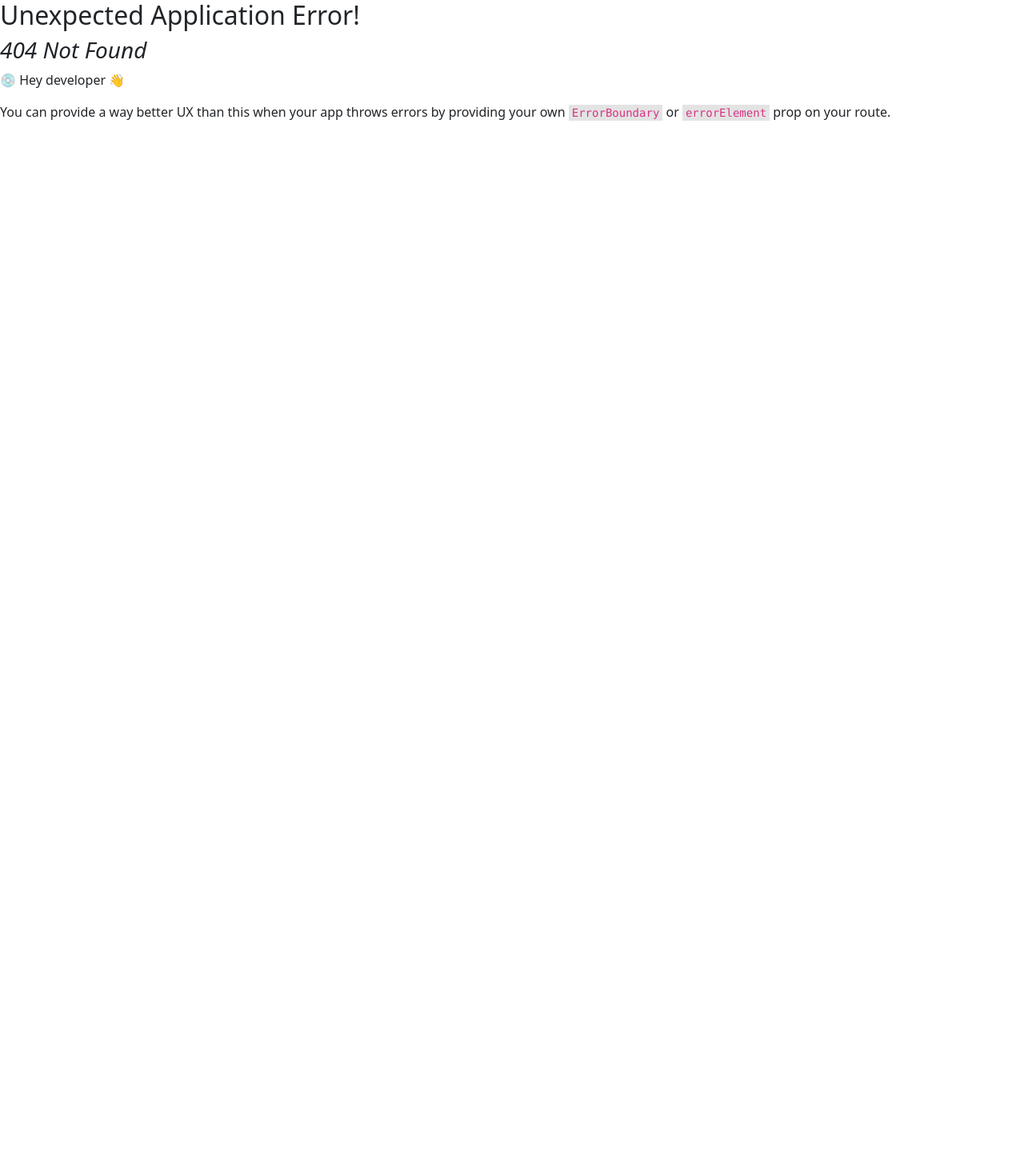
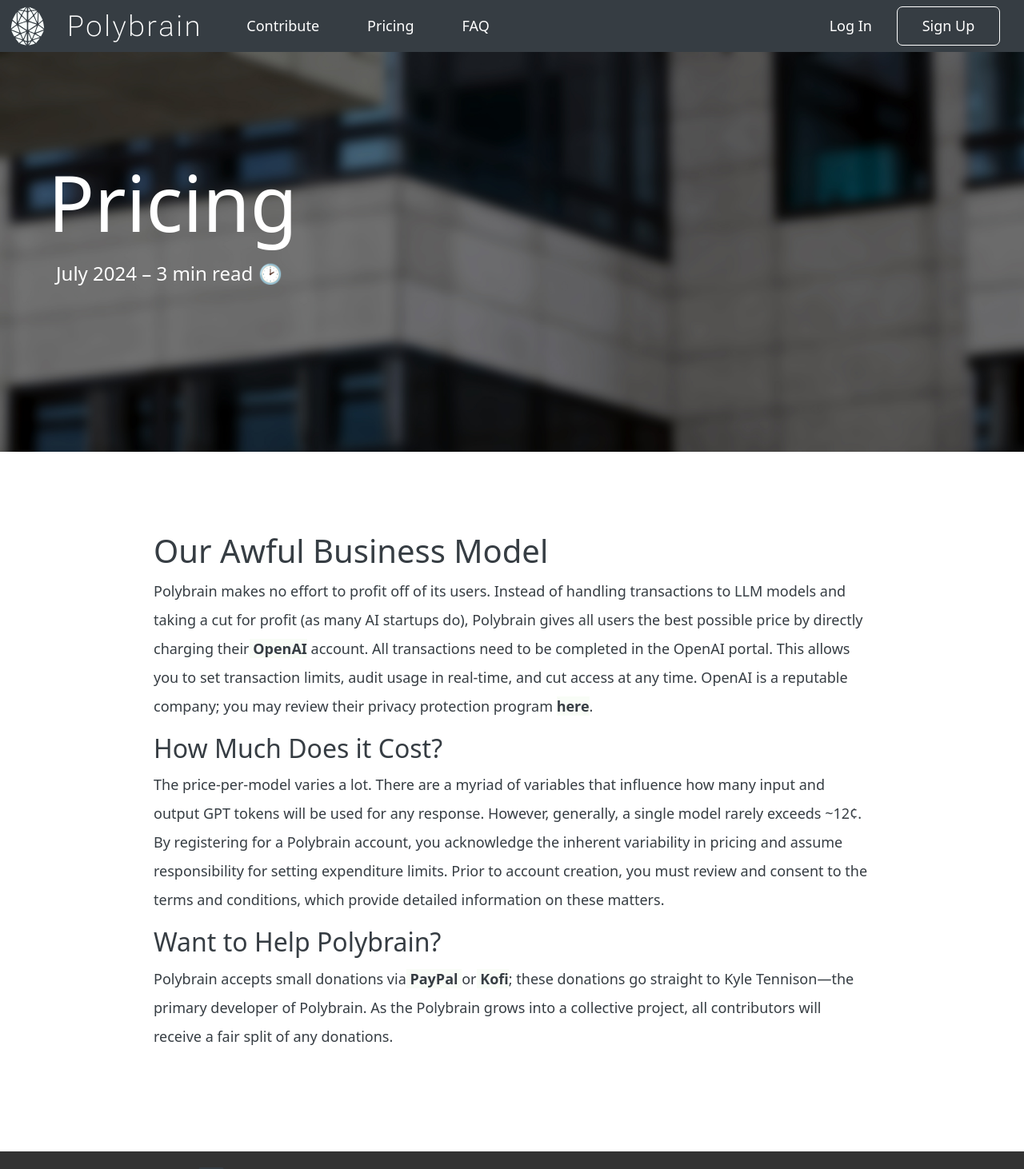
Before and after one commit to PolybrainAI/polybrain-site, a React (Create React App) app: page /pricing in a window 1280 px wide. Before the commit this address had no page. Shown: the top 1462 px of the page at 80% size. Before the commit the page ends 800 px from the top, so only its background shows below. Built offline with nearby package versions, Linux system fonts and the light colour scheme.

Commit message:
feat: pricing page

```diff
--- a/src/components/header/header.tsx
+++ b/src/components/header/header.tsx
@@ -37,19 +37,19 @@ export default function Header() {
 
         <a
           className="header-link exclude-mobile"
-          href="https://polybrain.xyz/contribute"
+          href="/contribute"
         >
           Contribute
         </a>
         <a
           className="header-link exclude-mobile"
-          href="https://polybrain.xyz/pricing"
+          href="/pricing"
         >
           Pricing
         </a>
         <a
           className="header-link exclude-mobile"
-          href="https://polybrain.xyz/faq"
+          href="/faq"
         >
           FAQ
         </a>
--- a/src/index.tsx
+++ b/src/index.tsx
@@ -13,6 +13,7 @@ import "font-awesome/css/font-awesome.min.css";
 import "bootstrap/dist/css/bootstrap.min.css";
 import { createBrowserRouter, RouterProvider } from "react-router-dom";
 import Contribute from "./pages/blogs/contribute";
+import Pricing from "./pages/blogs/pricing";
 
 const root = ReactDOM.createRoot(
   document.getElementById("root") as HTMLElement,
@@ -35,6 +36,10 @@ const router = createBrowserRouter([
     path: "/contribute",
     element: <Contribute />,
   },
+  {
+    path: "/pricing",
+    element: <Pricing />,
+  },
 ]);
 
 root.render(
--- /dev/null
+++ b/src/pages/blogs/pricing.tsx
@@ -0,0 +1,52 @@
+import { Blog } from "../../components/blog/blog";
+
+import pricingArt from "../../assets/pricing-art.jpg"
+
+export default function Pricing(){
+    return <Blog
+        title="Pricing"
+        readTime="3 min"
+        publishDate="July 2024"
+        backgroundImage={pricingArt}
+
+    >
+
+    <h1>Our Awful Business Model</h1>
+    <p>
+    Polybrain makes no effort to profit off of its users. Instead of handling
+    transactions to LLM models and taking a cut for profit (as many AI startups do),
+    Polybrain gives all users the best possible price by directly charging their
+    <a href="https://platform.openai.com" target="_blank" rel="noreferrer"> OpenAI</a> account.
+
+    All transactions need to be completed in the OpenAI portal. This allows you
+    to set transaction limits, audit usage in real-time, and cut access at any
+    time. OpenAI is a reputable company; you may review their privacy protection
+    program <a href="https://openai.com/security-and-privacy/" target="_blank" rel="noreferrer">here</a>.
+    </p>
+
+    <h2>How Much Does it Cost?</h2>
+    <p>
+    The price-per-model varies a lot. There are a myriad of variables that
+    influence how many input and output GPT tokens will be used for any response.
+    However, generally, a single model rarely exceeds ~12¢. By registering for a
+    Polybrain account, you acknowledge the inherent variability in pricing and
+    assume responsibility for setting expenditure limits. Prior to account
+    creation, you must review and consent to the terms and conditions, which
+    provide detailed information on these matters.
+    </p>
+
+    <h2>Want to Help Polybrain?</h2>
+    <p>
+    Polybrain accepts small donations via
+    <a href="http://donate.kyletennison.com/" target="_blank" rel="noreferrer"> PayPal </a>
+    or
+    <a href="https://ko-fi.com/kyletennison" target="_blank" rel="noreferrer"> Kofi</a>;
+    these donations go straight to Kyle Tennison—the primary developer of
+    Polybrain. As the Polybrain grows into a collective project, all
+    contributors will receive a fair split of any donations.
+    </p>
+
+
+
+    </Blog>
+}
```
Also changed, not shown: src/assets/pricing-art.jpg (added).
